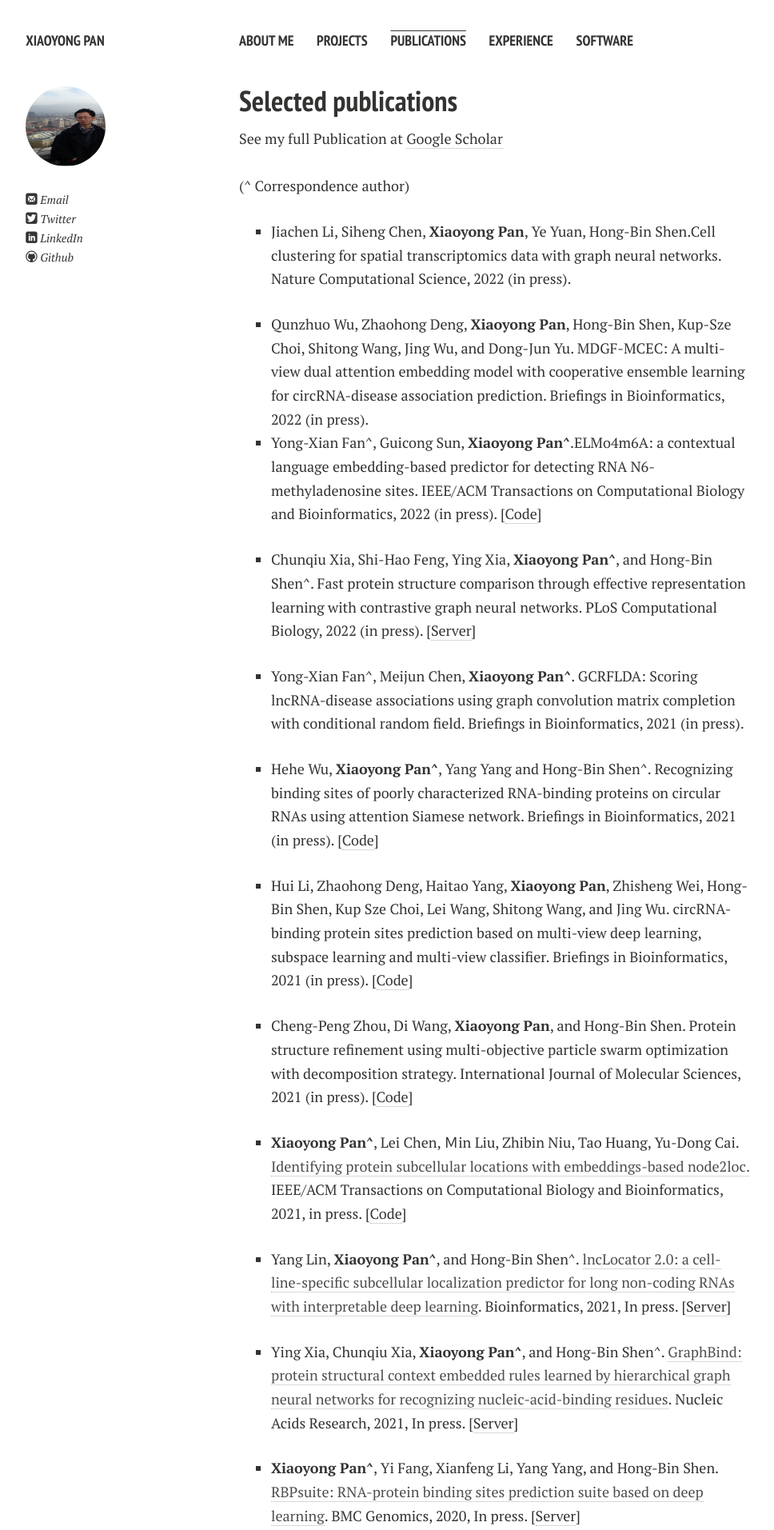
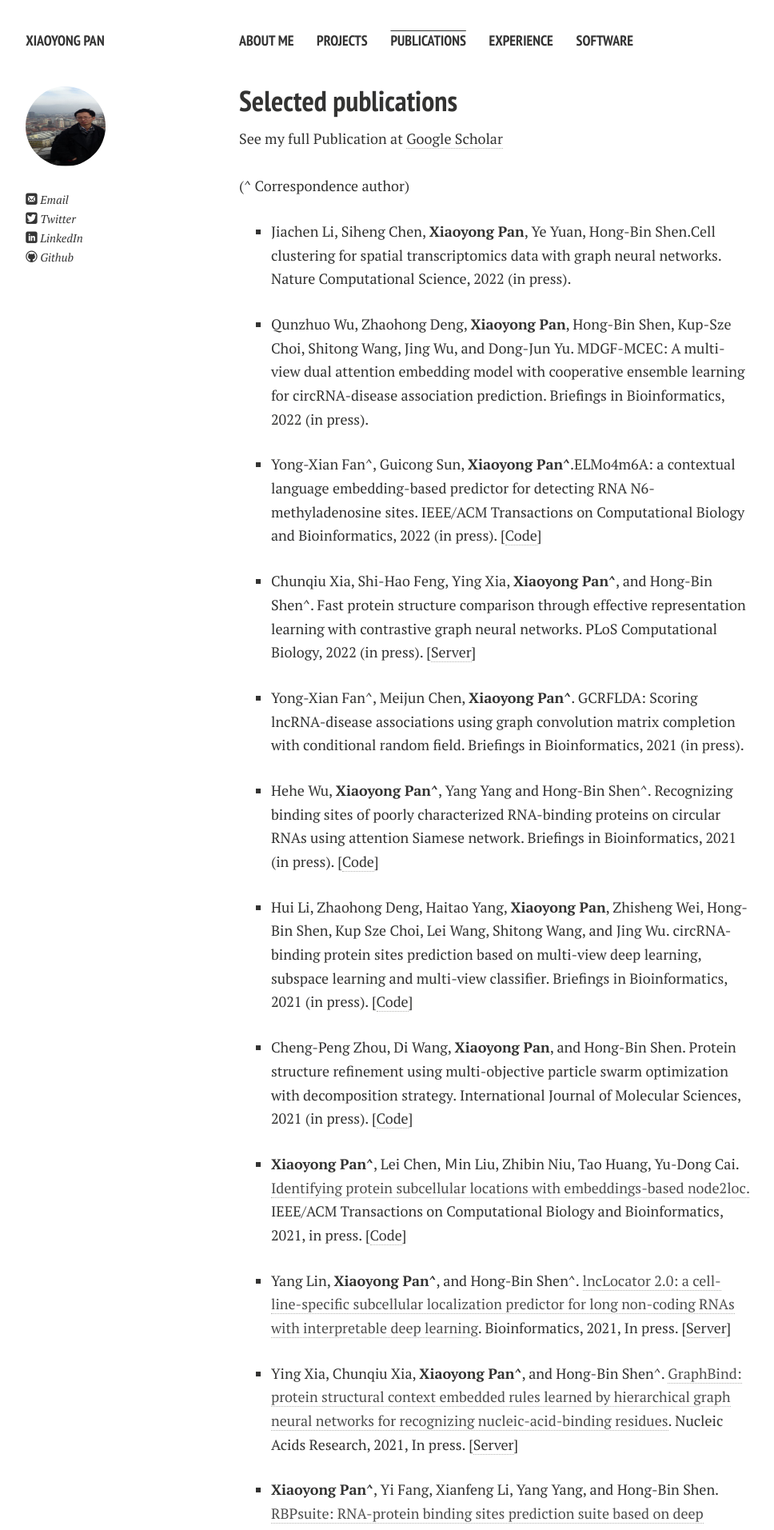
Before and after one commit to xypan1232/xypan1232.github.io, a Jekyll site: the page built from publications.md, in a window 1280 px wide. Shown: the top 1913 px of the page at 80% size, without its empty margins (21-989 px from the left). Built offline with Jekyll 4.4.1, drawn with Linux system fonts in a browser that asks for light colours; nearby versions of some CDN libraries; Markdown is read by kramdown in place of the engine named in the settings.

```diff
--- a/publications.md
+++ b/publications.md
@@ -13,8 +13,10 @@ See my full Publication at <a href="https://scholar.google.com/citations?hl=en&u
 <li>
     <p>Jiachen Li, Siheng Chen, <b>Xiaoyong Pan</b>, Ye Yuan, Hong-Bin Shen.Cell clustering for spatial transcriptomics data with graph neural networks. Nature Computational Science, 2022 (in press). </p>
   </li>
-<li>	Qunzhuo Wu, Zhaohong Deng, <b>Xiaoyong Pan</b>, Hong-Bin Shen, Kup-Sze Choi, Shitong Wang, Jing Wu, and Dong-Jun Yu. MDGF-MCEC: A multi-view dual attention embedding model with cooperative ensemble learning for circRNA-disease association prediction. Briefings in Bioinformatics, 2022 (in press).
+
+<li><p>	Qunzhuo Wu, Zhaohong Deng, <b>Xiaoyong Pan</b>, Hong-Bin Shen, Kup-Sze Choi, Shitong Wang, Jing Wu, and Dong-Jun Yu. MDGF-MCEC: A multi-view dual attention embedding model with cooperative ensemble learning for circRNA-disease association prediction. Briefings in Bioinformatics, 2022 (in press).</p>
 	 </li>
+
 <li>
     <p>Yong-Xian Fan^, Guicong Sun, <b>Xiaoyong Pan^</b>.ELMo4m6A: a contextual language embedding-based predictor for detecting RNA N6-methyladenosine sites. IEEE/ACM Transactions on Computational Biology and Bioinformatics, 2022 (in press). [<a href="https://github.com/GuicongSun/ELMo4m6A">Code</a>]</p>
   </li>
```
